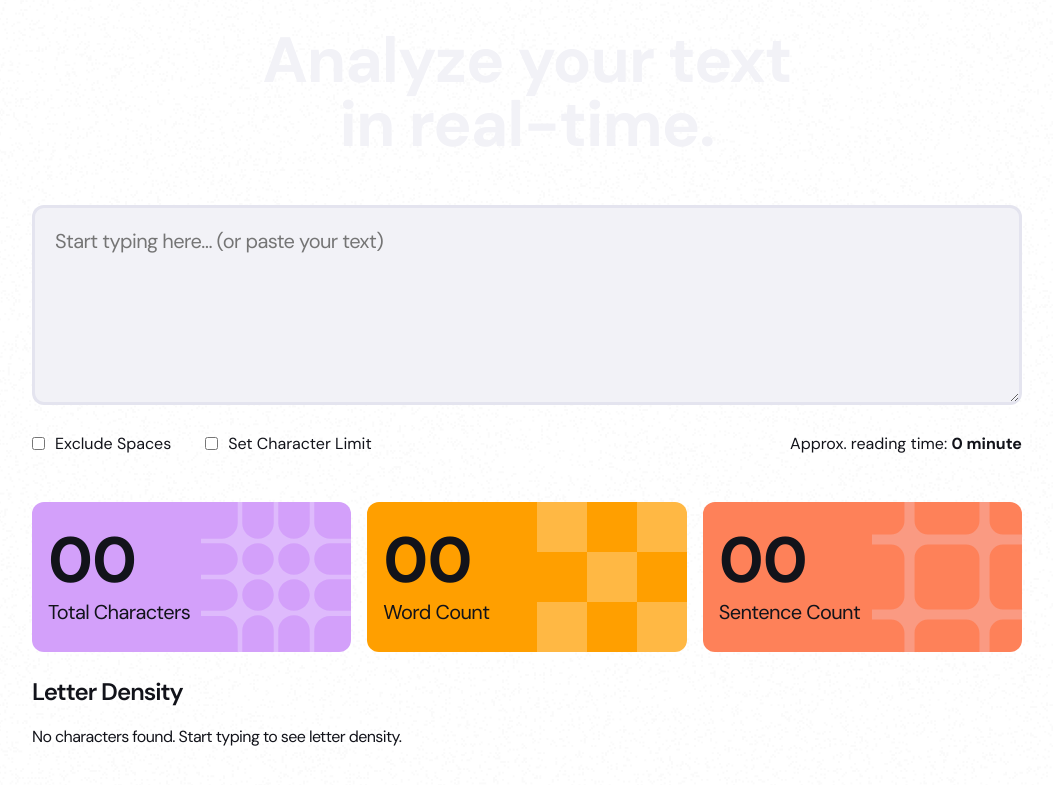
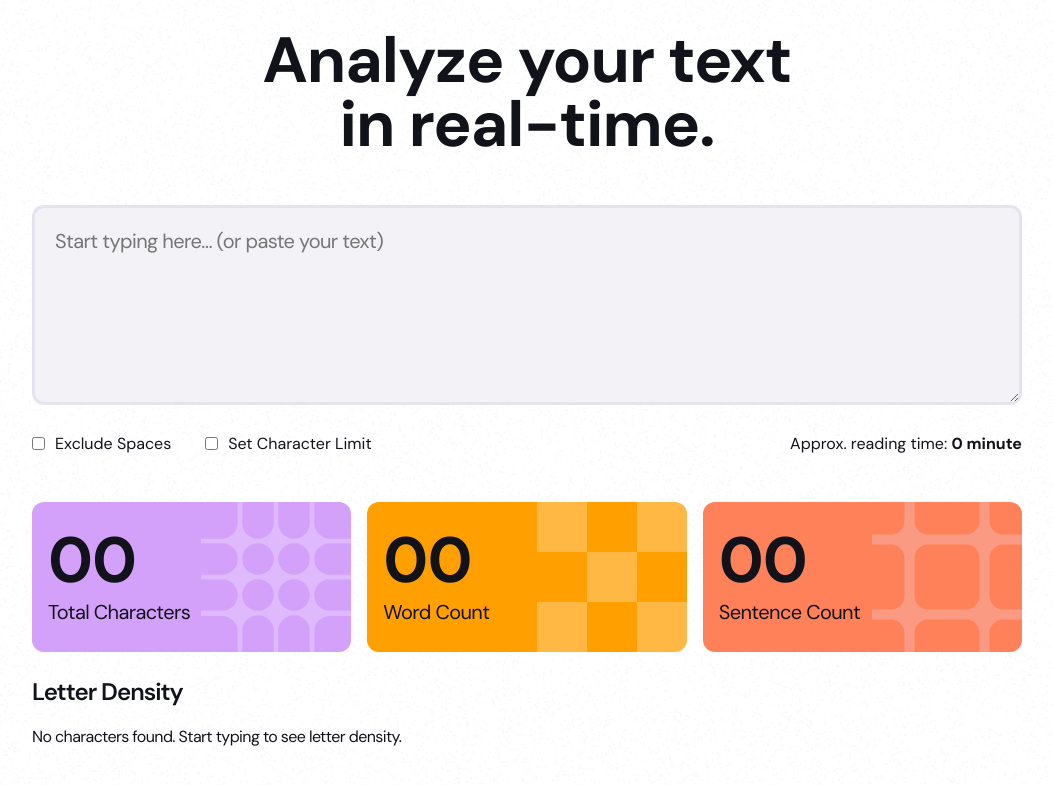
Before and after one commit to RemedyOnline/gtp-characterCounterUI, a plain HTML site: page index.html in a window 1280 px wide. Shown: the part 79-864 px from the top of the page, without its empty margins (113-1166 px from the left). Drawn offline with Linux system fonts and the light colour scheme.

Commit message:
fix text color of title text on the page

```diff
--- a/style.css
+++ b/style.css
@@ -378,10 +378,6 @@ body.darkMode .more-characters a:visited {
 	display: none;
 }
 
-.title {
-	color: var(--neutral-100);
-}
-
 #view-more-button {
 	display: flex;
 	align-items: center;
```
